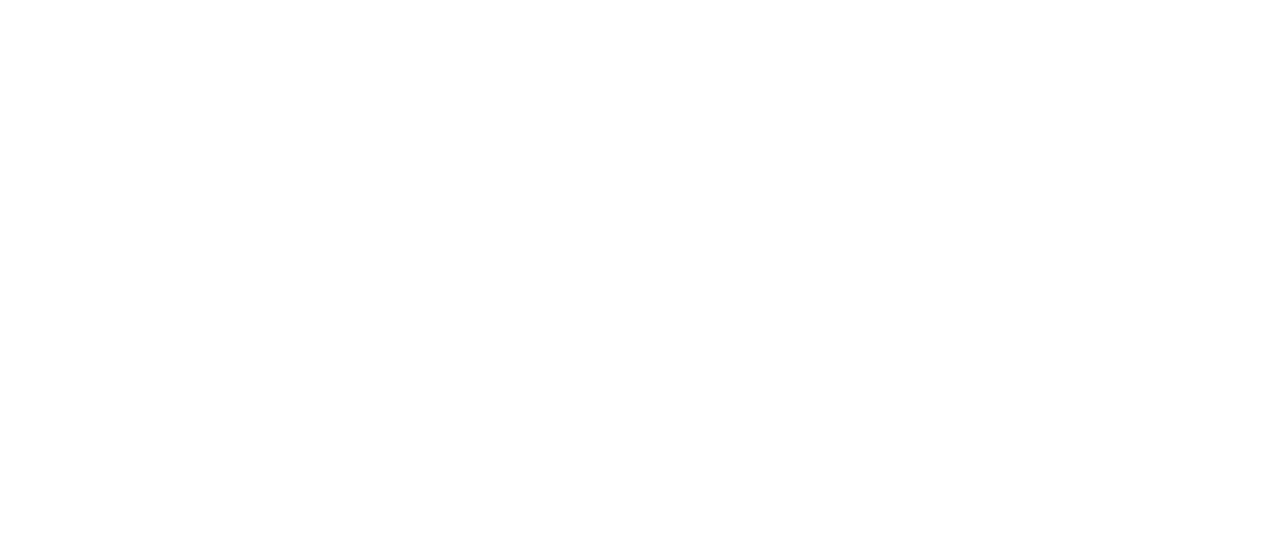
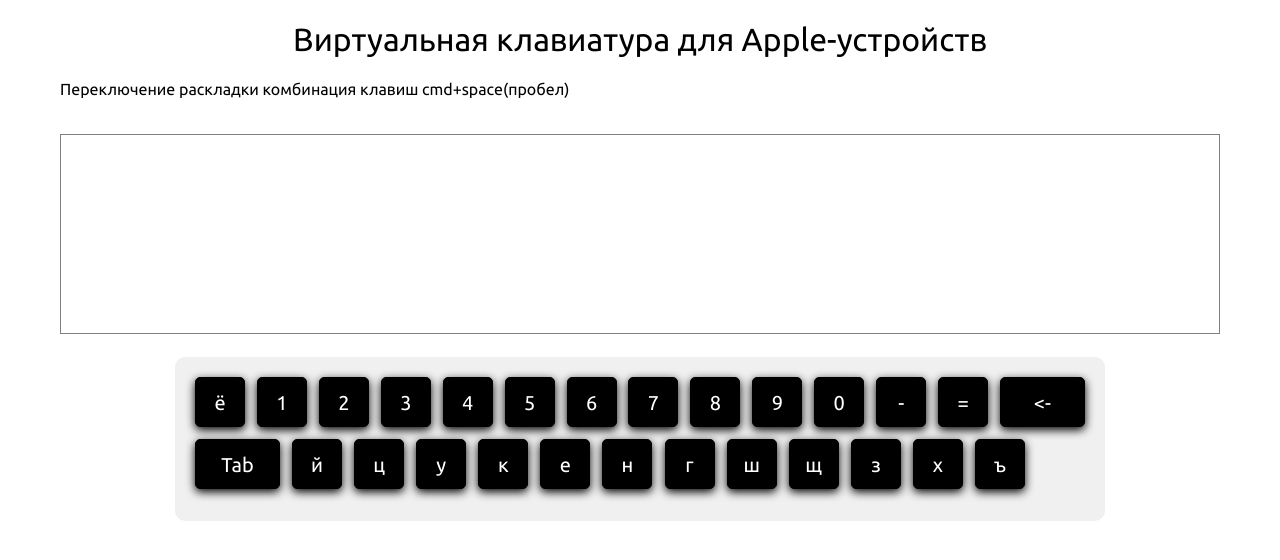
Before and after one commit to zhosakic/virtual-keyboard, a website built with webpack: page index.html in a window 1280 px wide. Built offline with nearby package versions, Linux system fonts and the light colour scheme.

Commit message:
feat: add files for work

```diff
--- a/css/main.css
+++ b/css/main.css
@@ -0,0 +1,88 @@
+body {
+  font-family: 'Ubuntu', sans-serif;
+  margin: 0;
+  padding: 0;
+}
+* {
+  box-sizing: border-box;
+}
+textarea {
+  outline: none;
+}
+
+.container {
+  width: 100%;
+  max-width: 1200px;
+  margin: 0 auto;
+  padding: 0 20px;
+}
+
+.output-key {
+  width: 100%;
+  height: 200px;
+  margin: 30px 0;
+  resize: none;
+  border: 1px solid #eee;
+}
+.test {
+  width: 50px;
+  height: 50px;
+  border: 1px solid red;
+}
+
+.headline {
+  text-align: center;
+  font-weight: 400;
+}
+.key-value {
+  width: 100%;
+  height: 200px;
+  resize: none;
+  border: 1px solid grey;
+  margin: 20px 0;
+}
+.keyboard__frame {
+  width: 930px;
+  margin: 0 auto;
+  padding: 20px;
+  border-radius: 10px;
+  background-color: #f0f0f0;
+}
+.keyboard__line {
+  display: flex;
+  justify-content: space-between;
+  margin-bottom: 12px;
+}
+.line-item1 {
+  width: 830px;
+}
+.key {
+  width: 50px;
+  height: 50px;
+  border: 1px solid black;
+  background-color: black;
+  border-radius: 5px;
+  display: flex;
+  justify-content: center;
+  align-items: center;
+  box-shadow: 0 3px 10px rgba(0,0,0,1);
+  cursor: pointer;
+}
+.key.active,
+.backspace.active{
+  box-shadow: none;
+}
+.key:hover span,
+.backspace:hover span{
+  transition: .2s all;
+  font-size: 26px;
+}
+
+.key span,
+.backspace span {
+  color: white;
+  font-size: 20px;
+}
+.backspace {
+  width: 85px;
+}
--- /dev/null
+++ b/src/EventHandling.js
@@ -0,0 +1,99 @@
+import { keyArr } from "./KeyArray";
+import { currentStateLang as currentState} from "./Variables";
+
+export function eventHanding() {
+
+
+
+    let currentStateLang = currentState;
+
+    const KEY_PRESS = document.querySelectorAll('.key');
+    const INPUT_TEXT = document.querySelector('.key-value');
+    const STANDARD_KEYS = document.querySelectorAll('.key-symbol');
+
+    //Нажатие клавиши вниз
+    document.addEventListener('keydown', function(event) {
+
+        let pressKeyCode = event.code;
+        console.log(pressKeyCode);
+
+        KEY_PRESS.forEach(event => {
+            let activeKey = event.getAttribute('data-code');
+            if (pressKeyCode === activeKey) {
+                event.classList.add('active');
+            }
+        });
+
+        if (pressKeyCode === 'ShiftLeft' || pressKeyCode === 'ShiftRight') {
+
+            if (currentStateLang === 'ru') {
+                currentStateLang = 'shiftRu';
+            } else {
+                currentStateLang = 'shiftEn';
+            }
+        }
+        //Смена клавиш при нажатии на шифт
+        STANDARD_KEYS.forEach(event => {
+            let keyCode = event.getAttribute('data-code');
+            event.innerHTML = keyArr[keyCode][currentStateLang];
+        })
+
+        if (pressKeyCode === 'Backspace') {
+            let test = INPUT_TEXT.innerHTML.split('');
+            let result = test.pop();
+            INPUT_TEXT.innerHTML = test.join('');
+        } else {
+            INPUT_TEXT.innerHTML = INPUT_TEXT.innerHTML + keyArr[pressKeyCode][currentStateLang];
+        }
+
+    });
+
+    //Отпускание клавиши
+    document.addEventListener('keyup', function(event) {
+        let pressKeyCode = event.code;
+        KEY_PRESS.forEach(event => {
+            let activeKey = event.getAttribute('data-code');
+            if (pressKeyCode === activeKey) {
+                event.classList.remove('active');
+            }
+        });
+
+        if (pressKeyCode === 'ShiftLeft' || pressKeyCode === 'ShiftRight') {
+
+
+
+            if (currentStateLang === 'shiftRu') {
+                currentStateLang = 'ru';
+            } else {
+                currentStateLang = 'en';
+            }
+
+            //Смена клавиш при нажатии на шифт
+            STANDARD_KEYS.forEach(event => {
+                let keyCode = event.getAttribute('data-code');
+                event.innerHTML = keyArr[keyCode][currentStateLang];
+            })
+        }
+    });
+
+    document.addEventListener('mousedown', function(event) {
+        let pressKeyCode = event.target.getAttribute('data-code');
+        KEY_PRESS.forEach(event => {
+            let activeKey = event.getAttribute('data-code');
+            if (pressKeyCode === activeKey) {
+                event.classList.add('active');
+            }
+        });
+    });
+
+    document.addEventListener('mouseup', function(event) {
+        let pressKeyCode = event.target.getAttribute('data-code');
+        KEY_PRESS.forEach(event => {
+            let activeKey = event.getAttribute('data-code');
+            if (pressKeyCode === activeKey) {
+                event.classList.remove('active');
+            }
+        })
+    });
+
+}
--- /dev/null
+++ b/src/KeyArray.js
@@ -0,0 +1,221 @@
+const keyArr = {
+    Backquote : {
+        en : '§',
+        ru : 'ё',
+        shiftEn : '±',
+        shiftRu : 'Ё',
+        keyType : ['key'],
+        Action : ['key-symbol']
+    },
+    Digit1 : {
+        en : '1',
+        ru : '1',
+        shiftEn : '!',
+        shiftRu : '!',
+        keyType : ['key'],
+        Action : ['key-symbol']
+    },
+    Digit2 : {
+        en : '2',
+        ru : '2',
+        shiftEn : '@',
+        shiftRu : '"',
+        keyType : ['key'],
+        Action : ['key-symbol']
+    },
+    Digit3 : {
+        en : '3',
+        ru : '3',
+        shiftEn : '#',
+        shiftRu : '№',
+        keyType : ['key'],
+        Action : ['key-symbol']
+    },
+    Digit4 : {
+        en : '4',
+        ru : '4',
+        shiftEn : '$',
+        shiftRu : ';',
+        keyType : ['key'],
+        Action : ['key-symbol']
+    },
+    Digit5 : {
+        en : '5',
+        ru : '5',
+        shiftEn : '%',
+        shiftRu : '%',
+        keyType : ['key'],
+        Action : ['key-symbol']
+    },
+    Digit6 : {
+        en : '6',
+        ru : '6',
+        shiftEn : '^',
+        shiftRu : ':',
+        keyType : ['key'],
+        Action : ['key-symbol']
+    },
+    Digit7 : {
+        en : '7',
+        ru : '7',
+        shiftEn : '&',
+        shiftRu : '?',
+        keyType : ['key'],
+        Action : ['key-symbol']
+    },
+    Digit8 : {
+        en : '8',
+        ru : '8',
+        shiftEn : '*',
+        shiftRu : '*',
+        keyType : ['key'],
+        Action : ['key-symbol']
+    },
+    Digit9 : {
+        en : '9',
+        ru : '9',
+        shiftEn : '(',
+        shiftRu : '(',
+        keyType : ['key'],
+        Action : ['key-symbol']
+    },
+    Digit0 : {
+        en : '0',
+        ru : '0',
+        shiftEn : ')',
+        shiftRu : ')',
+        keyType : ['key'],
+        Action : ['key-symbol']
+    },
+    Minus: {
+        en : '-',
+        ru : '-',
+        shiftEn : '_',
+        shiftRu : '_',
+        keyType : ['key'],
+        Action : ['key-symbol']
+    },
+    Equal: {
+        en : '=',
+        ru : '=',
+        shiftEn : '+',
+        shiftRu : '+',
+        keyType : ['key'],
+        Action : ['key-symbol']
+    },
+    Backspace: {
+        en : '<-',
+        ru : '<-',
+        shiftEn : '<-',
+        shiftRu : '<-',
+        keyType : ['key', 'functional', 'backspace'],
+        Action : ['functional']
+    },
+    Tab: {
+        en : 'Tab',
+        ru : 'Tab',
+        shiftEn : 'Tab',
+        shiftRu : 'Tab',
+        keyType : ['key', 'functional', 'backspace'],
+        Action : ['functional']
+    },
+    KeyQ: {
+        en : 'q',
+        ru : 'й',
+        shiftEn : 'Q',
+        shiftRu : 'Й',
+        keyType : ['key'],
+        Action : ['key-symbol']
+    },
+    KeyW: {
+        en : 'w',
+        ru : 'ц',
+        shiftEn : 'W',
+        shiftRu : 'Ц',
+        keyType : ['key'],
+        Action : ['key-symbol']
+    },
+    KeyE: {
+        en : 'e',
+        ru : 'у',
+        shiftEn : 'E',
+        shiftRu : 'У',
+        keyType : ['key'],
+        Action : ['key-symbol']
+    },
+    KeyR: {
+        en : 'r',
+        ru : 'к',
+        shiftEn : 'R',
+        shiftRu : 'К',
+        keyType : ['key'],
+        Action : ['key-symbol']
+    },
+    KeyT: {
+        en : 't',
+        ru : 'е',
+        shiftEn : 'T',
+        shiftRu : 'Е',
+        keyType : ['key'],
+        Action : ['key-symbol']
+    },
+    KeyY: {
+        en : 'y',
+        ru : 'н',
+        shiftEn : 'Y',
+        shiftRu : 'Н',
+        keyType : ['key'],
+        Action : ['key-symbol']
+    },
+    KeyU: {
+        en : 'u',
+        ru : 'г',
+        shiftEn : 'U',
+        shiftRu : 'Г',
+        keyType : ['key'],
+        Action : ['key-symbol']
+    },
+    KeyI: {
+        en : 'i',
+        ru : 'ш',
+        shiftEn : 'I',
+        shiftRu : 'Ш',
+        keyType : ['key'],
+        Action : ['key-symbol']
+    },
+    KeyO: {
+        en : 'o',
+        ru : 'щ',
+        shiftEn : 'O',
+        shiftRu : 'Щ',
+        keyType : ['key'],
+        Action : ['key-symbol']
+    },
+    KeyP: {
+        en : 'p',
+        ru : 'з',
+        shiftEn : 'P',
+        shiftRu : 'З',
+        keyType : ['key'],
+        Action : ['key-symbol']
+    },
+    BracketLeft: {
+        en : '[',
+        ru : 'х',
+        shiftEn : '{',
+        shiftRu : 'Х',
+        keyType : ['key'],
+        Action : ['key-symbol']
+    },
+    BracketRight: {
+        en : ']',
+        ru : 'ъ',
+        shiftEn : '}',
+        shiftRu : 'Ъ',
+        keyType : ['key'],
+        Action : ['key-symbol']
+    },
+
+};
+
+export { keyArr };
--- /dev/null
+++ b/src/Variables.js
@@ -0,0 +1,5 @@
+let currentStateLang = 'ru';
+
+
+
+export { currentStateLang };
--- a/src/index.js
+++ b/src/index.js
@@ -0,0 +1,102 @@
+import { keyArr } from "./KeyArray";
+import { eventHanding } from "./EventHandling";
+import { currentStateLang } from "./Variables";
+
+const LINE_1 = 14;
+const LINE_2 = 27;
+
+class VirtualKeyboard {
+    constructor() {
+        // this.keyboard = document.getElementById('keyboard');
+        this.keyboard = document.body;
+
+        //Создаём контейнер
+        this.container = this.createElement('div', ['container']);
+
+        //Создаём заголовок
+        this.title = this.createElement('h1', ['headline']);
+        this.title.textContent = 'Виртуальная клавиатура для Apple-устройств';
+
+        //Создаём описание для клавиатуры
+        this.description = this.createElement('p', ['description']);
+        this.description.textContent = `Переключение раскладки комбинация клавиш cmd+space(пробел)`;
+
+        //Создаём поле для вывода набранных символов
+        this.keyValue = this.createElementInput('textarea', ['key-value'], 'disabled');
+
+        //Создаём рамку для всей клавиатуры
+        this.keyboardFrame = this.createElement('div', ['keyboard__frame']);
+
+        //Создаём первую линию клавиш
+        this.keyLine = this.createElement('div', ['keyboard__line']);
+        this.keyboardFrame.append(this.keyLine);
+
+        for (let i = 0; i < LINE_1; i++) {
+            let keyCode = Object.keys(keyArr)[i];
+            let keyClass = keyArr[keyCode].keyType;
+            let keyAction = keyArr[keyCode].Action;
+            this.keyItem = this.createElement('div', keyClass, keyCode);
+            this.keyName = this.createElement('span',keyAction, keyCode);
+            this.keyName.textContent = keyArr[keyCode][currentStateLang];
+            this.keyItem.append(this.keyName);
+            this.keyLine.append(this.keyItem);
+        }
+
+        //Создаём вторую линию клавиш
+        this.keyLine = this.createElement('div', ['keyboard__line', 'line-item1']);
+        this.keyboardFrame.append(this.keyLine);
+
+        for (let i = 14; i < LINE_2; i++) {
+            let keyCode = Object.keys(keyArr)[i];
+            let keyClass = keyArr[keyCode].keyType;
+            let keyAction = keyArr[keyCode].Action;
+            this.keyItem = this.createElement('div', keyClass, keyCode);
+            this.keyName = this.createElement('span',keyAction, keyCode);
+            this.keyName.textContent = keyArr[keyCode][currentStateLang];
+            this.keyItem.append(this.keyName);
+            this.keyLine.append(this.keyItem);
+        }
+
+
+        this.keyboard.append(this.container);
+        this.container.append(this.title);
+        this.container.append(this.description);
+        this.container.append(this.keyValue);
+        this.container.append(this.keyboardFrame);
+
+
+    }
+
+    createElement(elementTag, elementClass, elementAttributes) {
+
+        const element = document.createElement(elementTag);
+        if (elementClass) {
+            for (let i = 0; i < elementClass.length; i++) {
+                element.classList.add(elementClass[i]);
+            }
+
+        }
+        if (elementAttributes) {
+            element.setAttribute('data-code', elementAttributes);
+        }
+        return element;
+    }
+
+    createElementInput(elementTag, elementClass, elementAttributes) {
+        const element = document.createElement(elementTag);
+        if (elementClass) {
+            for (let i = 0; i < elementClass.length; i++) {
+                element.classList.add(elementClass[i]);
+            }
+
+        }
+        if (elementAttributes) {
+            element.setAttribute('disabled12', elementAttributes);
+        }
+        return element;
+    }
+}
+
+new VirtualKeyboard();
+
+eventHanding();
```
Also changed, not shown: index.html (+0 -3 lines), dist/main.js (added).
